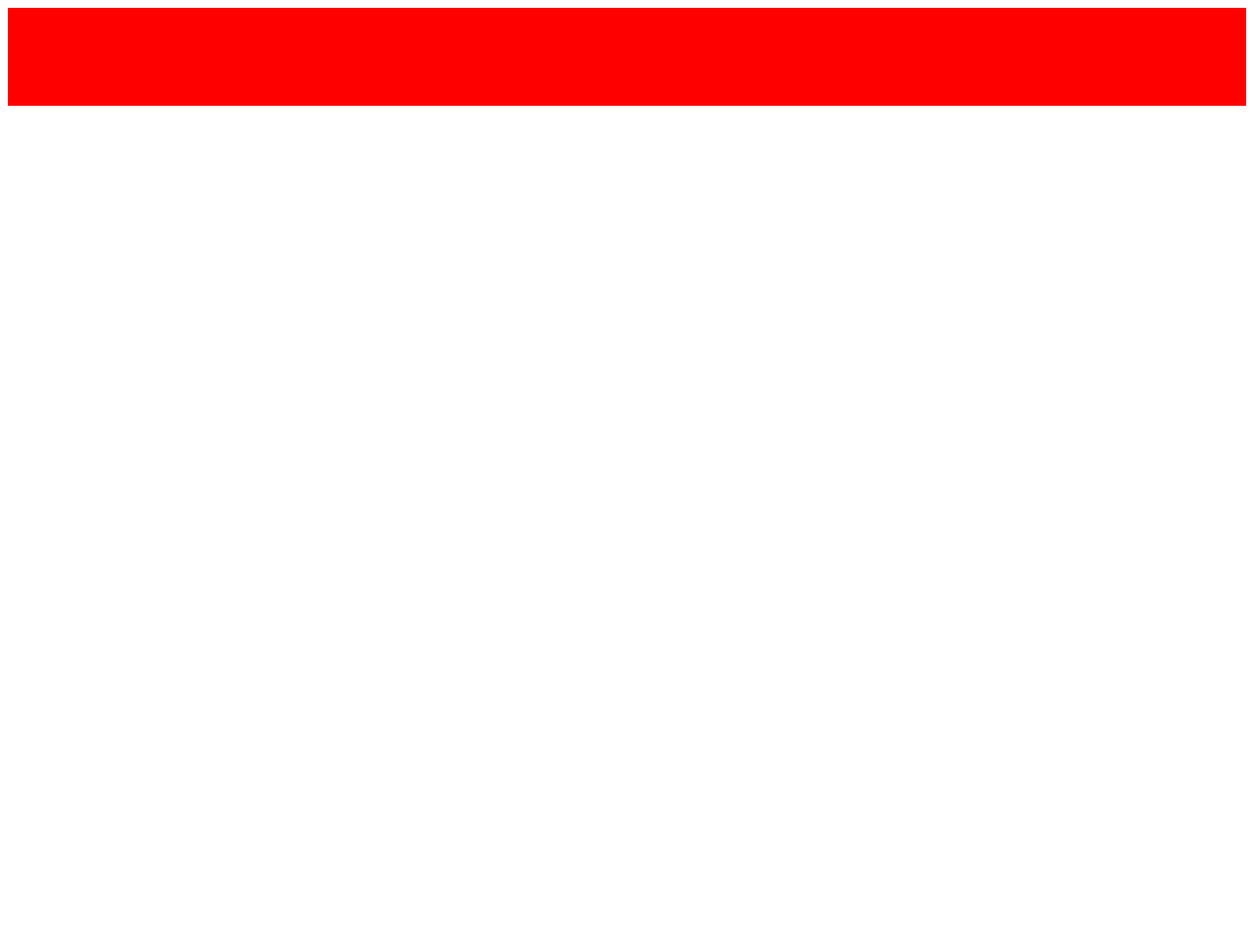
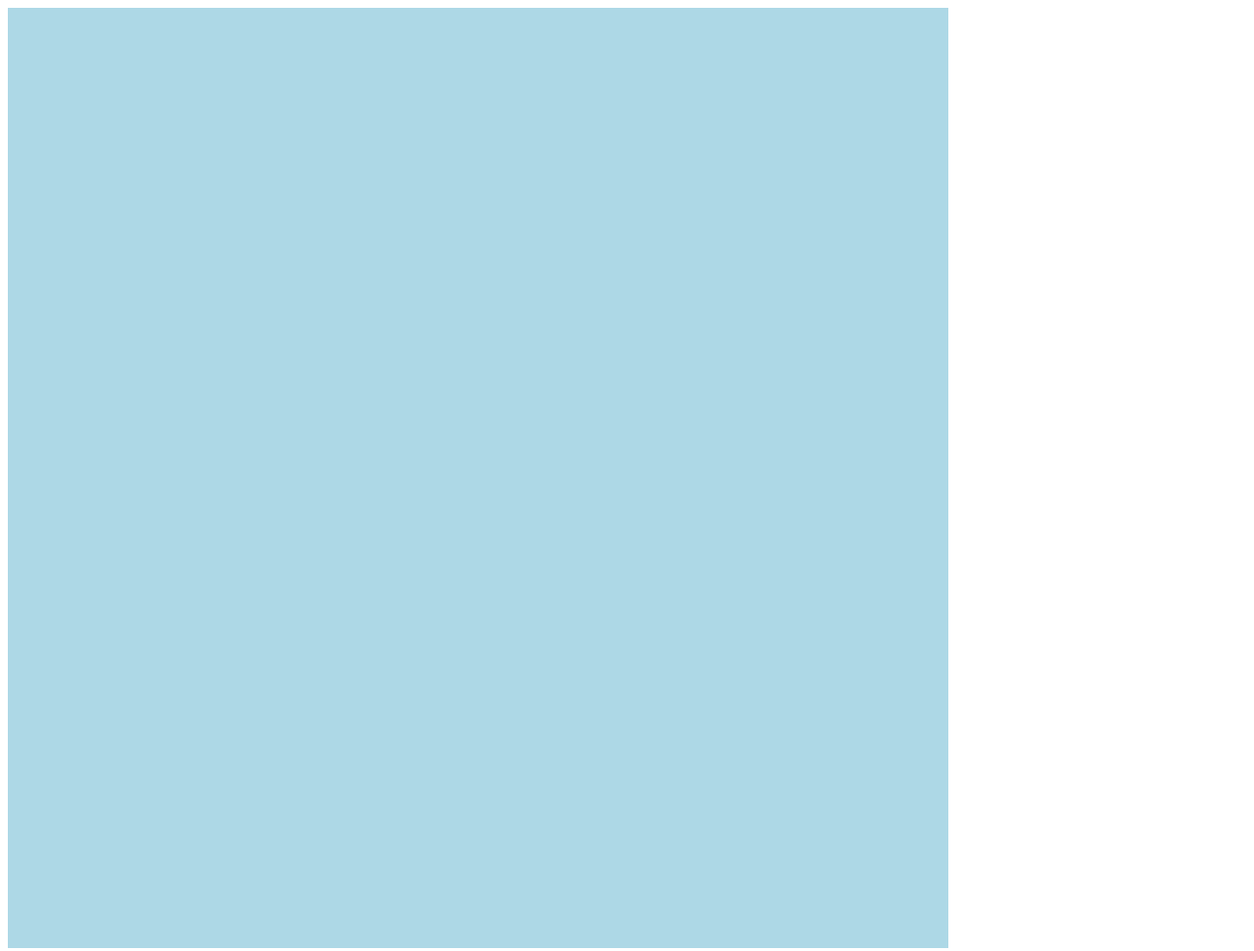
Before and after one commit to jamesfsher/TOP-Etch-a-Sketch, a plain HTML site: page index.html in a window 1280 px wide. Shown: the whole page at 98% size. Before the commit the page ends 800 px from the top, so only its background shows below. Drawn offline with Linux system fonts and the light colour scheme.

Commit message:
fixed container

```diff
--- a/etchasketch.js
+++ b/etchasketch.js
@@ -4,12 +4,17 @@
 
 function createGrid() {
     const num = 16;
+    const dim = 960/num + 'px';
     for (i = 0; i < num; i++) {
-        const newDiv = document.createElement("div");
-        newDiv.style.width = '100px';
-        newDiv.style.height = '100px';
-        newDiv.style.background = 'red';
-        document.querySelector(".containerGrid").appendChild(newDiv);
+        for (j = 0; j < num; j++) {
+            const newDiv = document.createElement("div");
+            newDiv.style.width = dim;
+            newDiv.style.height = dim;
+            // newDiv.style.borderStyle = 'solid';
+            newDiv.style.backgroundColor = 'lightblue';
+            newDiv.style.flex = '0 1 auto';
+            document.querySelector(".containerGrid").appendChild(newDiv);
+        }
     }
 }
 
--- a/mystyle.css
+++ b/mystyle.css
@@ -1,3 +1,6 @@
 .containerGrid {
     display: flex;
+    width: 960px;
+    /* height:auto; */
+    flex-wrap: wrap;
 }
```
Also changed, not shown: index.html (+0 -2 lines).
